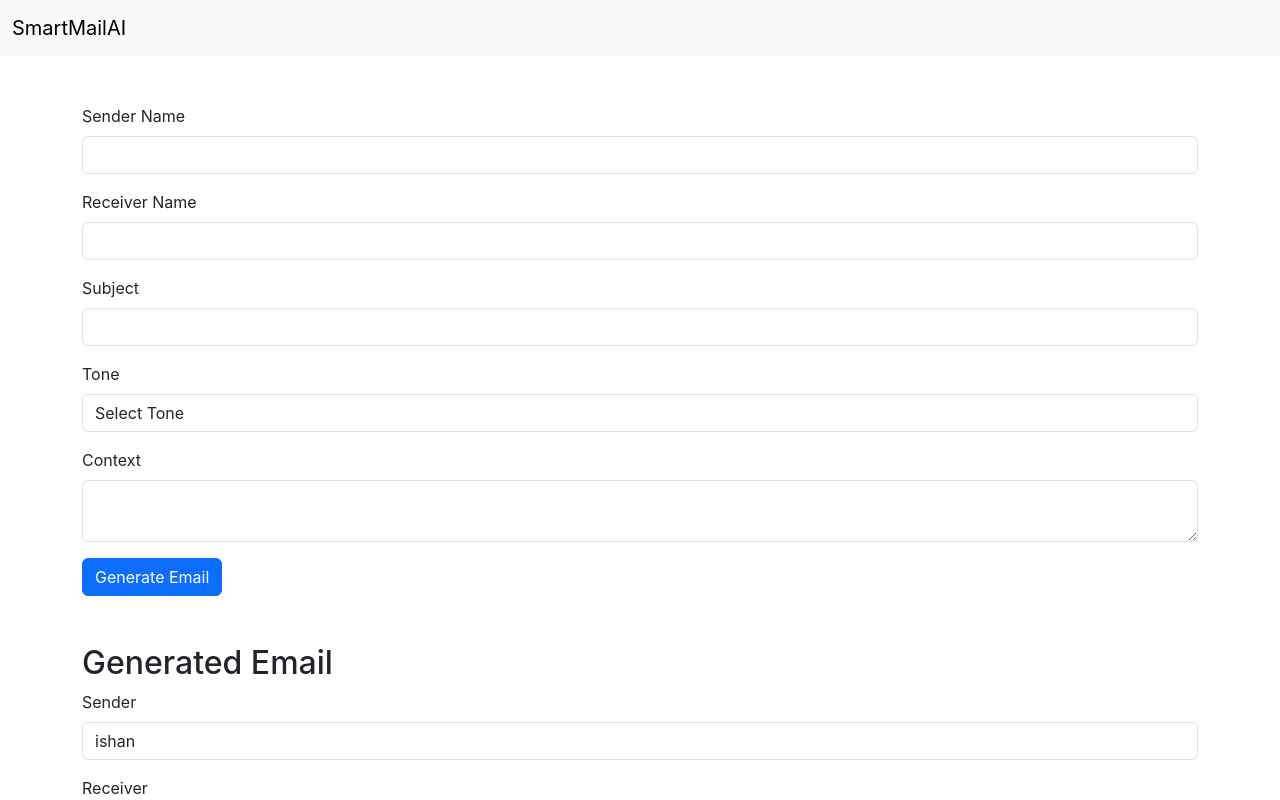
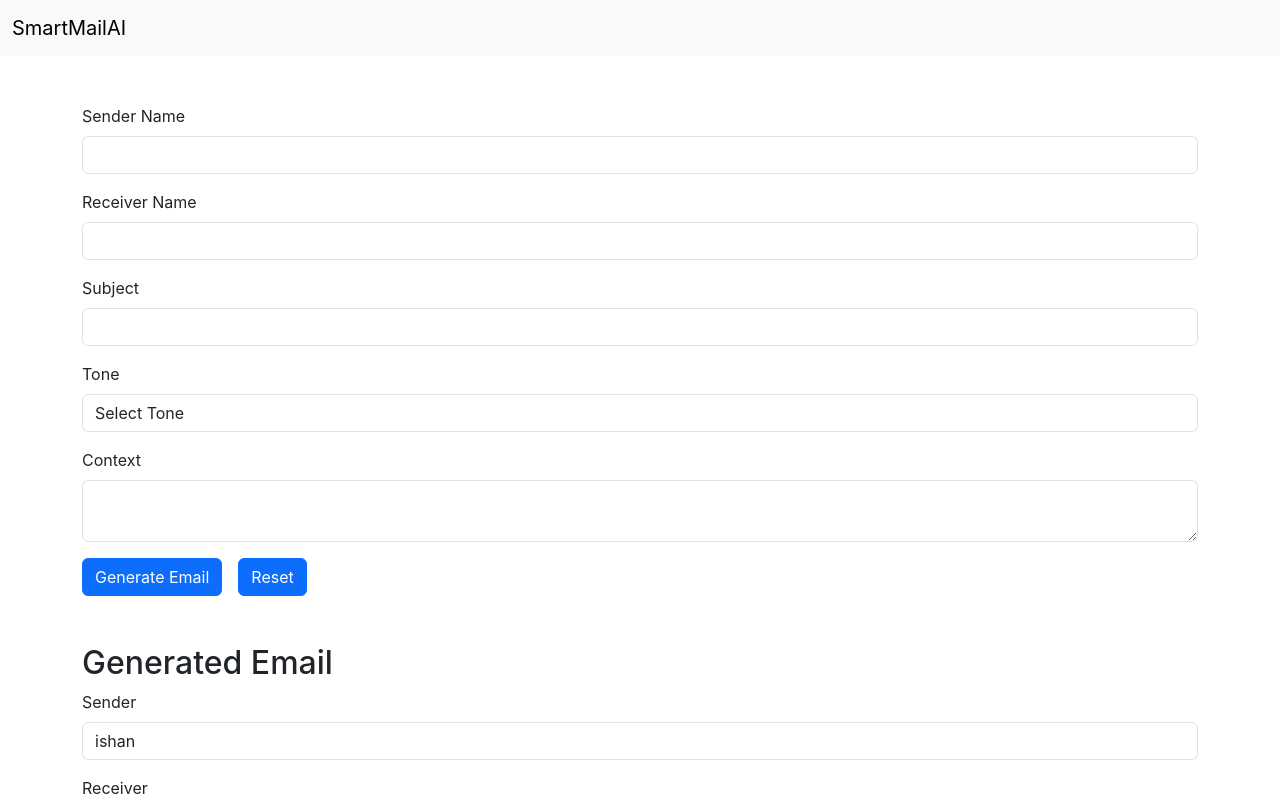
Before and after one commit to ishan19-98/SmartMailAI, a React (Create React App) app in the folder smart-mail-ui/: page / in a window 1280 px wide. Shown: the top 800 px of the page. Built offline with nearby package versions, Linux system fonts and the light colour scheme.

Commit message:
Forms + Controlled Components

```diff
--- a/smart-mail-ui/src/components/EmailForm.js
+++ b/smart-mail-ui/src/components/EmailForm.js
@@ -6,13 +6,36 @@ export default function EmailForm() {
   const [subject, setSubject] = useState("");
   const [tone, setTone] = useState("");
   const [context, setContext] = useState("");
-  const [message, setMessage] = useState(false);
+  const [message, setMessage] = useState(false)
+  const [status, setStatus] = useState("")
 
   const tones = ["Formal", "Friendly", "Apologetic", "Request-based"];
 
   const handleSubmit = (e) => {
     e.preventDefault();
-    setMessage(true);
+    if (
+      sender === "" ||
+      receiver === "" ||
+      subject === "" ||
+      tone === "" ||
+      context === ""
+    ) {
+      setStatus("Please fill the required details")
+      setMessage(false);
+    } else {
+      setStatus("Form Submitted Successfully!")
+      setMessage(true);
+    }
+  };
+
+  const handleReset = () => {
+    setSender("")
+    setReceiver("")
+    setTone("")
+    setSubject("")
+    setContext("")
+    setMessage(false)
+    setStatus("")
   };
 
   return (
@@ -66,7 +89,7 @@ export default function EmailForm() {
           >
             <option value="">Select Tone</option>
             {tones.map((tone) => (
-              <option className="form-control" key={tone}>
+              <option value={tone} key={tone}>
                 {tone}
               </option>
             ))}
@@ -77,17 +100,22 @@ export default function EmailForm() {
             Context
           </label>
           <textarea
-            type="textarea"
             className="form-control"
             id="context"
             value={context}
             onChange={(e) => setContext(e.target.value)}
           />
         </div>
-        <button type="submit" className="btn btn-primary">
+        <div>
+          <button type="submit" className="btn btn-primary me-3">
           Generate Email
         </button>
+        <button type="button" className="btn btn-primary" onClick={handleReset}>
+          Reset
+        </button>
+        </div>
       </form>
+      <p>{status}</p>
       {message && (
         <div>
           <p>Email Details</p>
```
